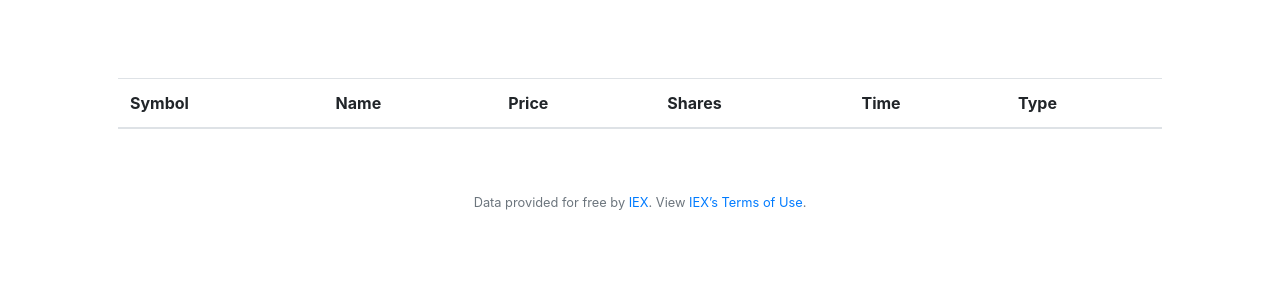
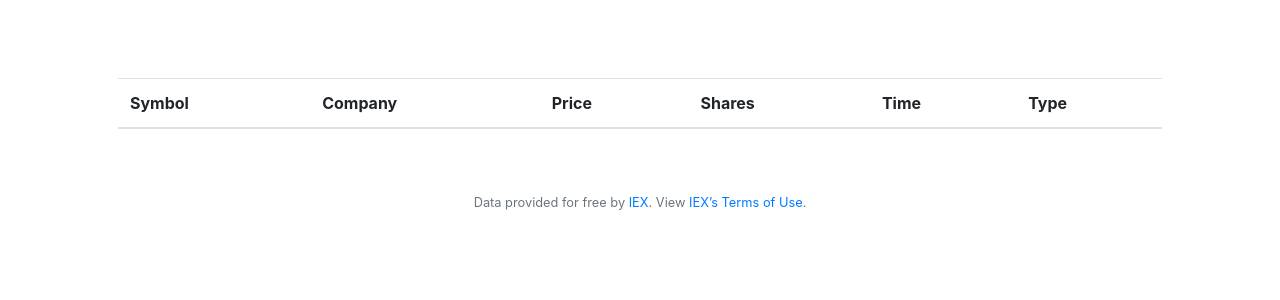
Before and after one commit to Arhum2/CS50_Finance, a Flask app: template templates/history.html in a window 1280 px wide. Shown: the part 76-376 px from the top of the page. Run offline with Flask 2, Linux system fonts and the light colour scheme; the template is opened without the code that fills it, so the values that code supplies are empty; some libraries are stand-ins or nearby versions.

Commit message:
added working history page

```diff
--- a/app.py
+++ b/app.py
@@ -37,6 +37,9 @@ Session(app)
 
 # Configure CS50 Library to use SQLite database
 db = SQL("sqlite:///finance.db")
+conn = SQL("sqlite:///finance.db")
+
+
 
 # Make sure API key is set
 if not os.environ.get("API_KEY"):
@@ -50,7 +53,7 @@ def index():
 
     user = session["user_id"]
     #adds duplicate stocks together
-    rows = db.execute('SELECT symbol, SUM(shares), time FROM buy WHERE username = :user_id GROUP BY symbol HAVING SUM(shares) > 0;', user_id=session['user_id'])
+    rows = db.execute('SELECT symbol, SUM(shares), time FROM buy WHERE username = ? GROUP BY symbol HAVING SUM(shares) > 0;', user)
     global holdings
     holdings = []
     grand_total = 0
@@ -111,17 +114,12 @@ def buy():
 @login_required
 def history():
     """Show history of transactions"""
-    if request.method == ["GET, POST"]:
 
-        con = sql.connect("database.db")
-        con.row_factory = sql.Row
+    user = session["user_id"]
+    rows = db.execute("SELECT Company, Symbol, Shares, Price, Time, Type From history Where id = ?", user)
+    return render_template("history.html", rows=rows)
 
-        cur = con.cursor()
-        cur.execute("SELECT * FROM history")
 
-        rows = cur.fetchall();
-
-        return render_template("history.html", rows=rows)
 
 
 
@@ -210,7 +208,7 @@ def register():
 
     session['user_id'] = rows[0]['id']
 
-    db.execute('INSERT INTO history (username, id) VALUES (?, ?)', username, session['user_id'])
+    db.execute('INSERT INTO history WHERE id = ?', session['user_id'])
 
     return redirect('/')
 
--- a/templates/history.html
+++ b/templates/history.html
@@ -8,7 +8,7 @@
     <table style='margin-top: 30px' class="table">
         <thead>
             <th>Symbol</th>
-            <th>Name</th>
+            <th>Company</th>
             <th>Price</th>
             <th>Shares</th>
             <th>Time</th>
@@ -18,7 +18,7 @@
                 {% for row in rows %}
                     <tr>
                         <td>{{row["Symbol"]}}</td>
-                        <td>{{row["Name"]}}</td>
+                        <td>{{row["Company"]}}</td>
                         <td>{{row["Price"]}}</td>
                         <td>{{row["Shares"]}}</td>
                         <td>{{row["Time"]}}</td>
--- a/templates/index.html
+++ b/templates/index.html
@@ -25,8 +25,8 @@
                     <tr>
                         <td>{{holding["symbol"]}}</td>
                         <td>{{holding["name"]}}</td>
+                        <td>{{holding["price"]}}</td>
                         <td>{{holding["shares"]}}</td>
-                        <td>{{holding["price"]}}</td>
                         <td>{{holding["total"]}}</td>
                         <td>{{holding["time"]}}</td>
                     </tr>
```
Also changed, not shown: finance.db.
